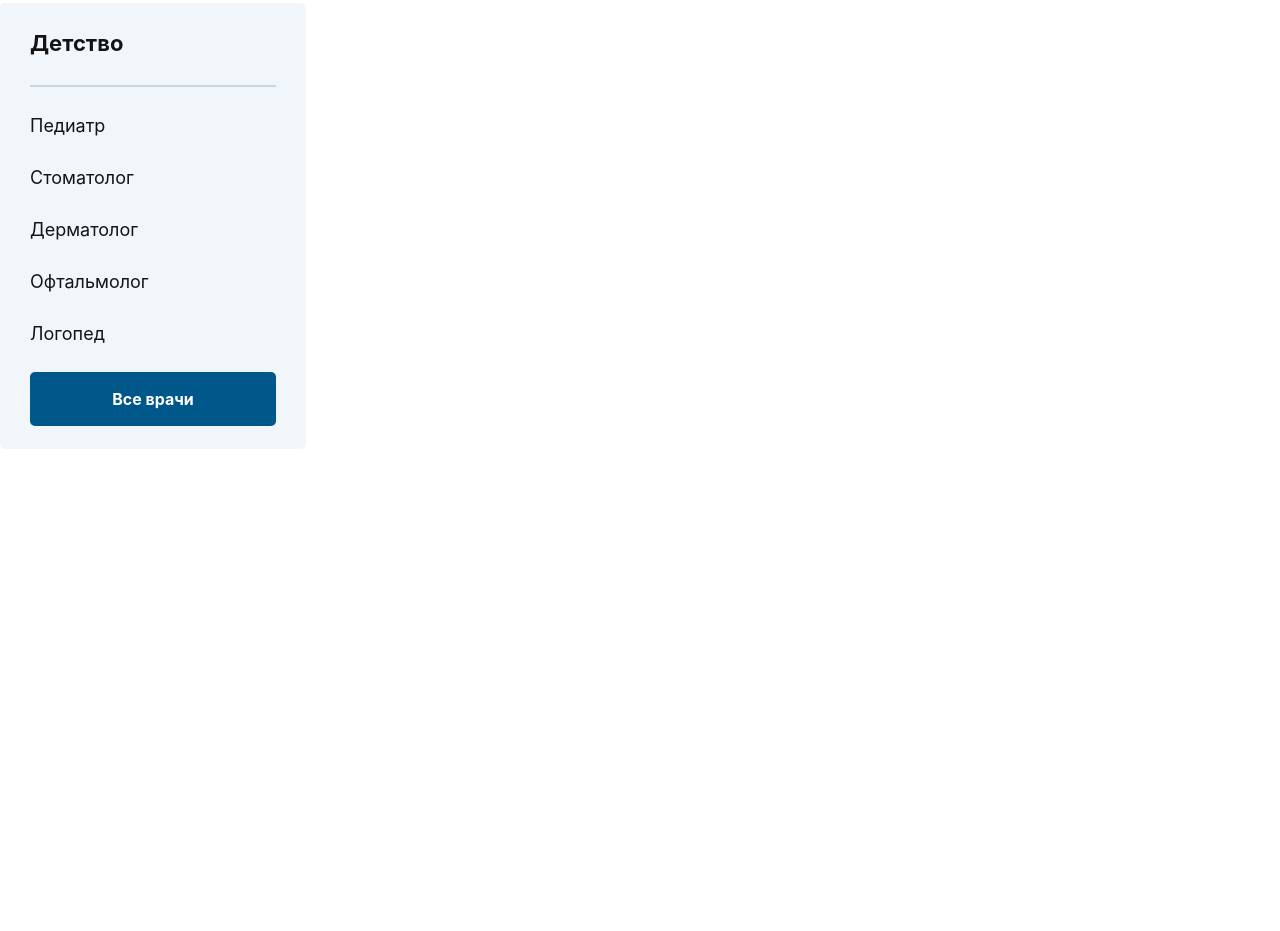
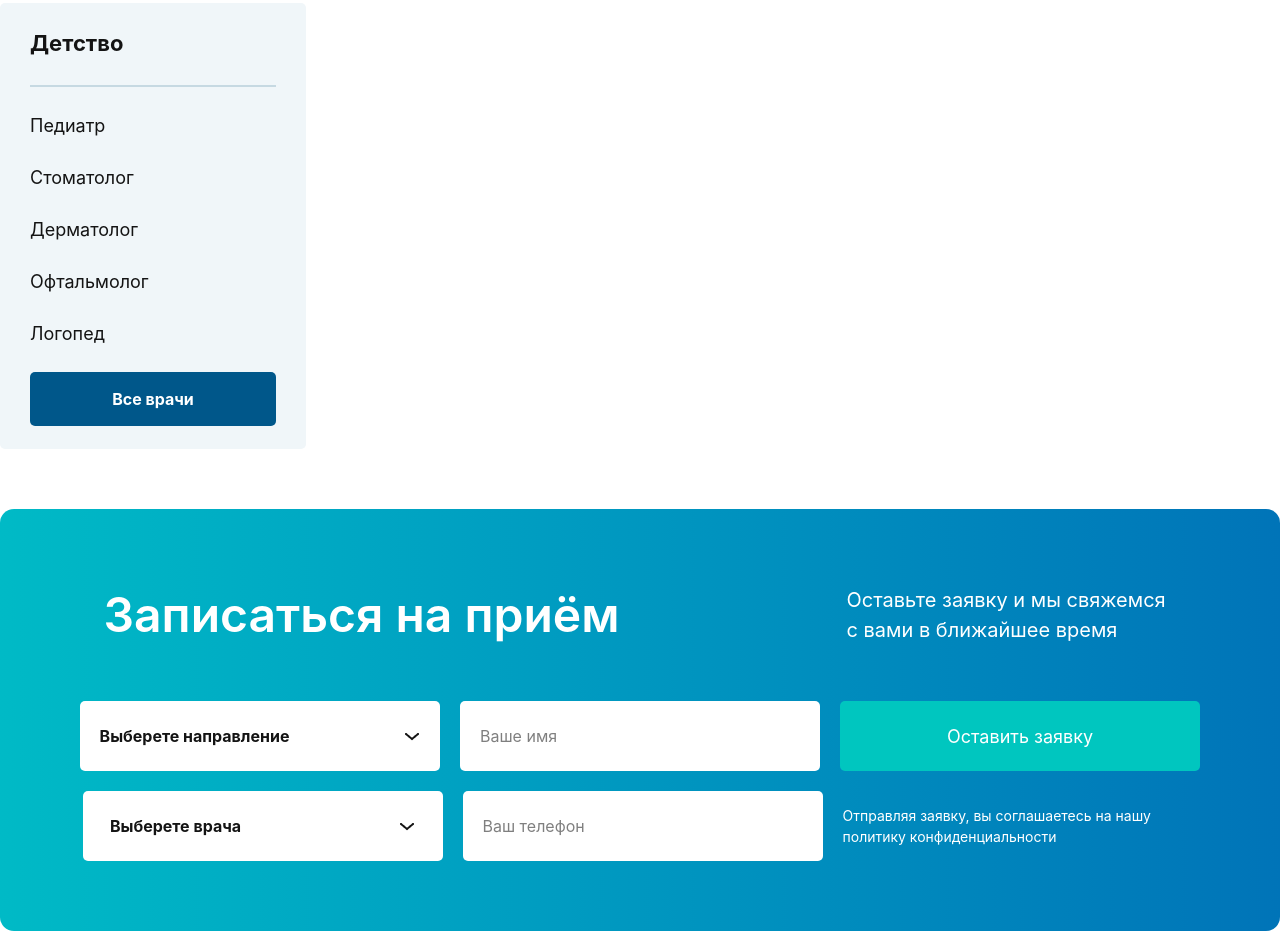
Before and after one commit to maga76/exam-week_4, a website: page index.html in a window 1280 px wide. Shown: the part 1287-2218 px from the top of the page. Before the commit the page ends 1776 px from the top, so only its background shows below. Drawn offline with nearby package versions, Linux system fonts and the light colour scheme; files that its build step writes are made by us from their sources.

Commit message:
commit4_zarina

```diff
--- a/index.html
+++ b/index.html
@@ -128,6 +128,30 @@
                  <button class="text-[white] rounded-[5px] lg:w-[246px] w-[281px] h-[61px] lg:h-[54px] bg-[#00578A] font-bold">Все врачи</button>
             </div>
          </section>
+         <section class="rounded-[14px] max-w-[1350px] m-auto bg-gradient-to-r  pt-[30px] pb-[70px] lg:pt-[70px] from-[#00BAC6] to-[#0074B8]  mt-[20px]">
+            <div class="lg:flex  items-center lg:pl-0 pl-[20px] justify-around mb-[50px]">
+                <h1 class="text-[white] lg:text-[48px] font-semibold text-[32px] w-[200px] lg:w-[536px]">Записаться на приём</h1>
+            <p class="text-[white] text-[20px] w-[330px]">Оставьте заявку и мы свяжемся с вами в ближайшее время</p>
+            </div>
+            <div class="flex gap-[20px] flex-wrap items-center justify-center">
+                <div class=" rounded-[5px] bg-[white] flex justify-center items-center gap-[115px] w-[360px] h-[70px]">
+                    <p class="font-bold text-[16px] text-[#141414]">Выберете направление</p>
+                    <img src="./src/images/Chevron Down.png" alt="">
+                </div>
+                <div class="lg:hidden  rounded-[5px] bg-[white] flex justify-center items-center gap-[158px] w-[360px] h-[70px]">
+                    <p class="font-bold text-[16px] text-[#141414]">Выберете врача</p>
+                    <img src="./src/images/Chevron Down.png" alt=""> </div>
+                <input type="text" placeholder="Ваше имя" class=" rounded-[5px] bg-[white] pl-[20px] w-[360px] h-[70px]">
+                <input type="text" placeholder="Ваш телефон" class="lg:hidden rounded-[5px] bg-[white] pl-[20px] w-[360px] h-[70px]">
+                <button class="hidden lg:block rounded-[5px] text-[18px] bg-[#00C6BF] w-[360px] h-[70px] text-[white]">Оставить заявку</button>
+                <div class="hidden  rounded-[5px] bg-[white] lg:flex justify-center items-center gap-[158px] w-[360px] h-[70px]">
+                    <p class="font-bold text-[16px] text-[#141414]">Выберете врача</p>
+                    <img src="./src/images/Chevron Down.png" alt=""> </div>
+                <input type="text" placeholder="Ваш телефон" class="hidden lg:block rounded-[5px] bg-[white] pl-[20px] w-[360px] h-[70px]">
+                <button class="lg:hidden rounded-[5px] text-[18px] bg-[#00C6BF] w-[360px] h-[70px] text-[white]">Оставить заявку</button>
+                <p class="text-[#141414] w-[355px] text-[white] text-[14px]">Отправляя заявку, вы соглашаетесь на нашу политику конфиденциальности</p>
+            </div>
+         </section>
     </main>
 </body>
 
```
Also changed, not shown: src/images/Chevron Down.png (added).
